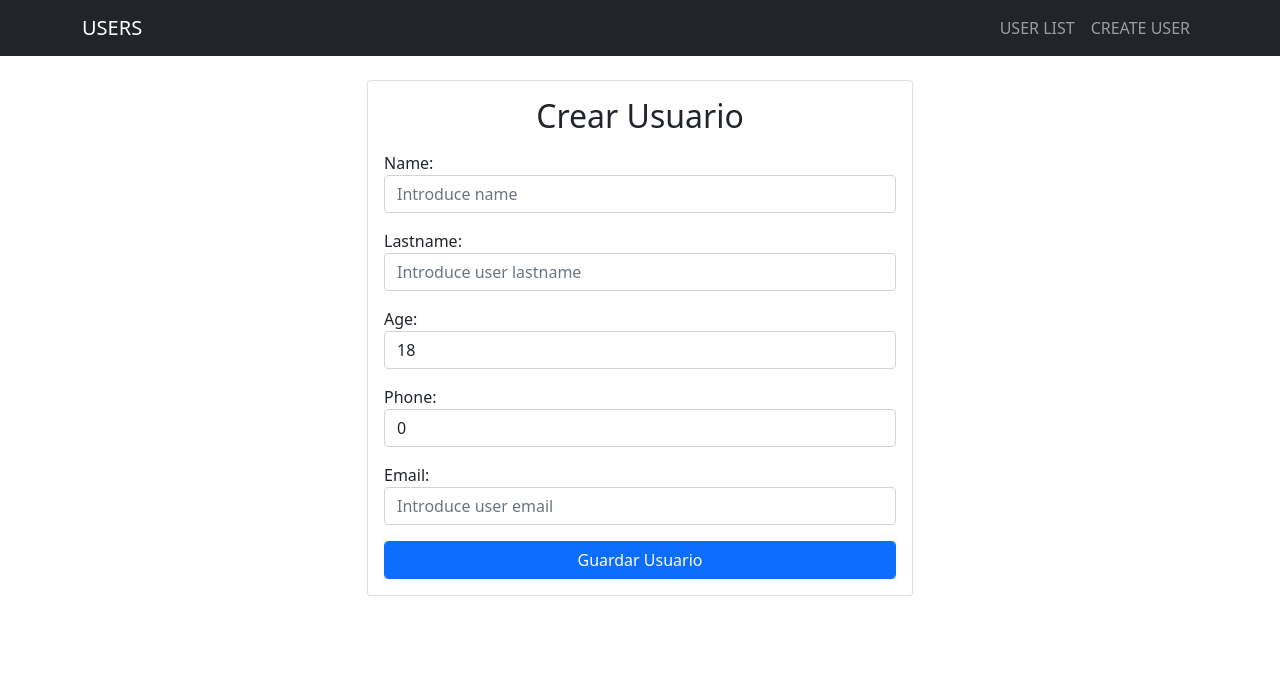
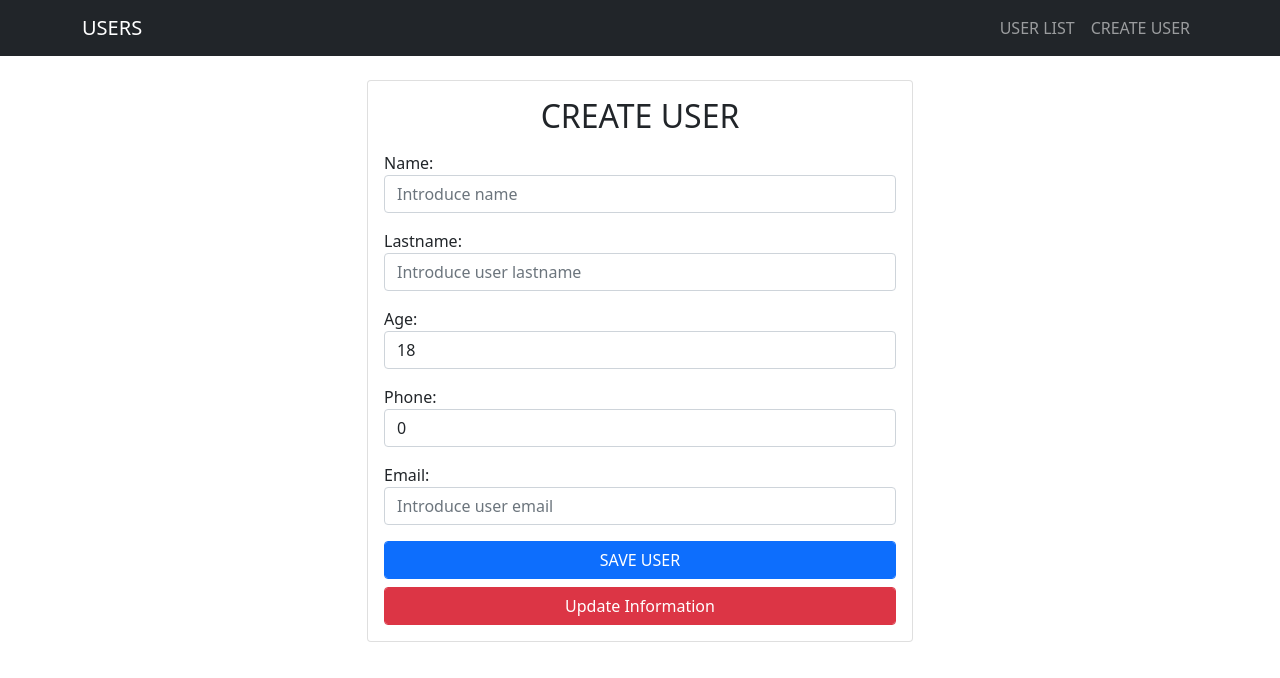
Before and after one commit to GusLDev/mernstack_course_angelodev, a React (Create React App) app in the folder frontend/: page /edit/1 in a window 1280 px wide. Shown: the top 678 px of the page. Built offline with nearby package versions, Linux system fonts and the light colour scheme; no server answers.

Commit message:
Update user, function completed

```diff
--- a/frontend/src/components/CreateUser.js
+++ b/frontend/src/components/CreateUser.js
@@ -1,6 +1,6 @@
-import React, { useState } from 'react'
+import React, { useEffect, useState } from 'react'
 import axios from 'axios'
-
+import {useParams} from 'react-router-dom'
 const CreateUser = () => {
   const initialValue = {
     name: '',
@@ -9,7 +9,10 @@ const CreateUser = () => {
     phone: 0,
     email: ''
   }
+  let {id} = useParams();
+
   const[user,setUser] = useState(initialValue);
+  const [subId,setSubId] = useState(id);
 
   const captureData = (e) =>{
     const{name,value} = e.target
@@ -31,12 +34,43 @@ const CreateUser = () => {
 
     setUser({...initialValue}) //RESET VALUES
   }
+///////////THIS IS THE LOGIC FOR EDIT
+
+const updateUser = async (e) =>{
+  e.preventDefault();
+  const newUser = {
+    name: user.name,
+    lastname: user.lastname,
+    age: user.age,
+    phone: user.phone,
+    email: user.email
+  }
+  await axios.put('http://localhost:4000/api/users/'+subId, newUser)
+  setUser({...initialValue}) //RESET VALUES
+  setSubId('')
+}
+
+const getOne = async(idValue) =>{
+  const res = await axios.get('http://localhost:4000/api/users/'+idValue)
+  setUser({
+    name: res.data.name,
+    lastname: res.data.lastname,
+    age: res.data.age,
+    phone: res.data.phone,
+    email: res.data.email
+  })
+}
+  useEffect(()=>{
+    if(subId !== ''){
+      getOne(subId)
+    }
+  },[subId])
 
   return (
     <div className='col-md-6 offset-md-3'>
       <div className='card card-body'>
         <form onSubmit={saveData}>
-          <h2 className='text-center mb-3'>Crear Usuario</h2>
+          <h2 className='text-center mb-3'>CREATE USER</h2>
           <div className='mb-3'>
             <label>
               Name:
@@ -82,7 +116,10 @@ const CreateUser = () => {
             name='email' value={user.email}
             onChange={captureData} />
           </div>
-          <button className='btn btn-primary form-control'>Guardar Usuario</button>
+          <button className='btn btn-primary form-control'>SAVE USER</button>
+        </form>
+        <form onSubmit={updateUser}>
+          <button className='btn btn-danger form-control mt-2'>Update Information</button>
         </form>
       </div>
     </div>
--- a/frontend/src/components/UserList.js
+++ b/frontend/src/components/UserList.js
@@ -1,5 +1,7 @@
 import React, { useState,useEffect } from 'react'
 import axios from 'axios'
+import {Link} from 'react-router-dom';
+
 const UserList = () => {
 
   const [list, setList] = useState([])
@@ -33,6 +35,10 @@ const UserList = () => {
                 <button className='btn btn-danger' onClick={() => deleteUser(list._id)}>
                   Eliminar
                 </button>
+
+                <Link className='btn btn-primary m-1' to={'/edit/' + list._id}>
+                  Editar
+                </Link>
               </div>
             </div>
           </div>
```
Also changed, not shown: 1 other file (tests, documents, lock files or other folders).
